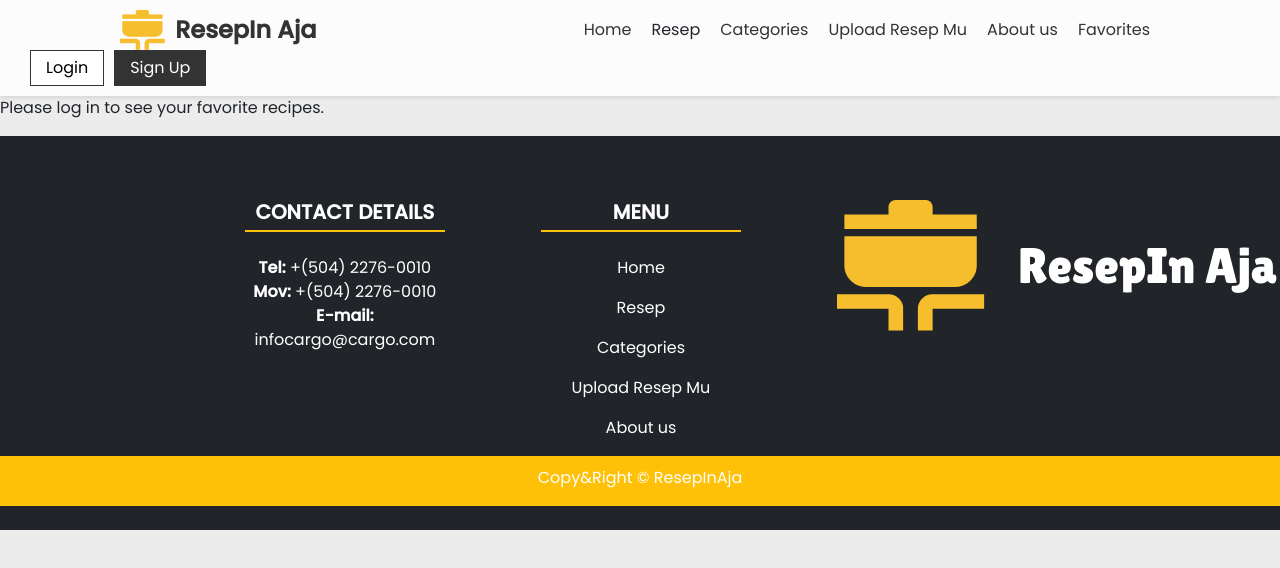
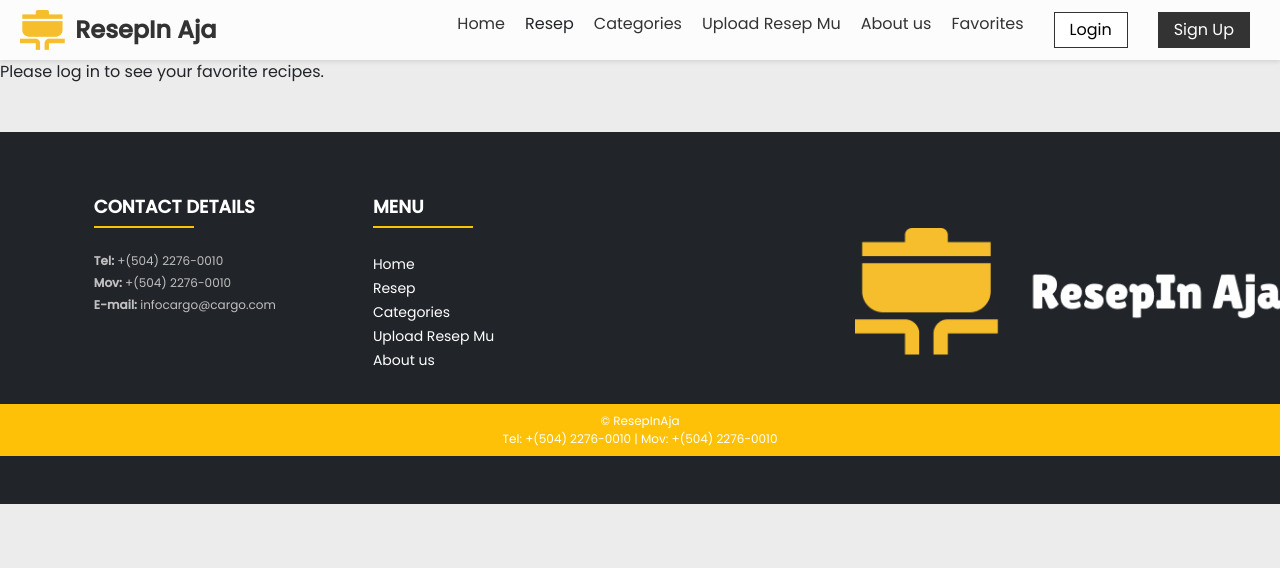
Before and after one commit to PetrusFE4/Project-23-Kitchen-App, a React (Vite) app in the folder frontend/ResepIn_Aja/: page /Favorites in a window 1280 px wide. Shown: the top 568 px of the page. Built offline with nearby package versions, Linux system fonts and the light colour scheme.

Commit message:
update home,navbar, favorit

```diff
--- a/frontend/ResepIn_Aja/package.json
+++ b/frontend/ResepIn_Aja/package.json
@@ -18,6 +18,7 @@
     "i": "^0.3.7",
     "react": "^18.2.0",
     "react-dom": "^18.2.0",
+    "react-icons": "^5.2.1",
     "react-router-dom": "^6.23.1",
     "sass": "^1.77.4",
     "styled-components": "^6.1.11"
--- a/frontend/ResepIn_Aja/src/components/AboutUs.jsx
+++ b/frontend/ResepIn_Aja/src/components/AboutUs.jsx
@@ -1,6 +1,7 @@
 /* eslint-disable no-const-assign */
 /* eslint-disable no-unused-vars */
 import { useNavigate } from "react-router-dom";
+import "../styles/aboutus.css"
 
 const AboutUs = () => {
   const Navigate = useNavigate();
--- a/frontend/ResepIn_Aja/src/components/Favorites.jsx
+++ b/frontend/ResepIn_Aja/src/components/Favorites.jsx
@@ -1,6 +1,7 @@
 import { useState, useEffect } from "react";
 import axios from "axios";
 import { Link } from "react-router-dom";
+import { FaRegTrashCan } from "react-icons/fa6";
 
 const Favorites = () => {
   const [favorites, setFavorites] = useState([]);
@@ -28,6 +29,29 @@ const Favorites = () => {
     }
   }, [user]);
 
+  const handleDeleteFav = async (resepId) => {
+    const confirmDelete = window.confirm("Apakah kamu yakin mau menghapus ini?");
+    if (!confirmDelete) {
+      return;
+    }
+
+    try {
+      await axios.delete(
+        `http://localhost:8888/user/favorites`,
+        {
+          data: { userId: user.id, resepId: resepId },
+          headers: {
+            Authorization: "Bearer " + localStorage.getItem("authToken"),
+          },
+        }
+      );
+      // Hapus favorit dari state setelah sukses menghapus dari database
+      setFavorites(favorites.filter((fav) => fav.resep.id !== resepId));
+    } catch (error) {
+      console.error("Error deleting favorite:", error);
+    }
+  };
+
   if (!user) {
     return <p>Please log in to see your favorite recipes.</p>;
   }
@@ -43,6 +67,12 @@ const Favorites = () => {
             <Link to={`/recipe/${fav.resep.id}`} className="details-button">
               More details
             </Link>
+            <button
+              className="delete-button"
+              onClick={() => handleDeleteFav(fav.resep.id)}
+            >
+              <FaRegTrashCan />
+            </button>
           </div>
         ))}
       </div>
--- a/frontend/ResepIn_Aja/src/components/Footer.jsx
+++ b/frontend/ResepIn_Aja/src/components/Footer.jsx
@@ -1,81 +1,60 @@
-// import React from 'react';
+import React from 'react';
 // import 'bootstrap/dist/css/bootstrap.min.css';
 // import './Footer.css';
 
 const Footer = () => {
   return (
-    <footer className="footer bg-dark text-white pt-5 pb-4">
-      <div className="container text-center">
+    <footer className="footer bg-dark text-white py-5 mt-5">
+      <div className="container">
         <div className="row">
-          <div className="col-md-4 col-lg-4 col-xl-3 mx-auto mt-3">
+          <div className="col-md-4 col-lg-4 col-xl-3 my-3">
             <h5 className="mb-4 font-weight-bold text-uppercase">
               Contact Details
             </h5>
-            <p>
+            <p className="mb-1 small-text">
               <strong>Tel:</strong> +(504) 2276-0010
-              <br />
+            </p>
+            <p className="mb-1 small-text">
               <strong>Mov:</strong> +(504) 2276-0010
-              <br />
+            </p>
+            <p className="mb-0 small-text">
               <strong>E-mail:</strong> infocargo@cargo.com
             </p>
           </div>
 
-          <div className="col-md-4 col-lg-3 col-xl-3 mx-auto mt-3">
+          <div className="col-md-4 col-lg-3 col-xl-3 my-3">
             <h5 className="mb-4 font-weight-bold text-uppercase">Menu</h5>
-            <p>
-              <a
-                href="#"
-                className="text-white"
-                style={{ textDecoration: "none" }}
-              >
-                Home
-              </a>
-            </p>
-            <p>
-              <a
-                href="#"
-                className="text-white"
-                style={{ textDecoration: "none" }}
-              >
-                Resep
-              </a>
-            </p>
-            <p>
-              <a
-                href="#"
-                className="text-white"
-                style={{ textDecoration: "none" }}
-              >
-                Categories
-              </a>
-            </p>
-            <p>
-              <a
-                href="#"
-                className="text-white"
-                style={{ textDecoration: "none" }}
-              >
-                Upload Resep Mu
-              </a>
-            </p>
-            <p>
-              <a
-                href="#"
-                className="text-white"
-                style={{ textDecoration: "none" }}
-              >
-                About us
-              </a>
-            </p>
+            <ul className="list-unstyled">
+              <li>
+                <a href="#" className="text-white text-decoration-none">Home</a>
+              </li>
+              <li>
+                <a href="#" className="text-white text-decoration-none">Resep</a>
+              </li>
+              <li>
+                <a href="#" className="text-white text-decoration-none">Categories</a>
+              </li>
+              <li>
+                <a href="#" className="text-white text-decoration-none">Upload Resep Mu</a>
+              </li>
+              <li>
+                <a href="#" className="text-white text-decoration-none">About us</a>
+              </li>
+            </ul>
           </div>
 
-          <div className="col-md-4 col-lg-3 col-xl-3 mx-auto mt-3 text-center">
-            <img src="/src/assets/logoRA.png" alt="Logo" />
+          <div className="col-md-4 col-lg-5 col-xl-6 my-3 d-flex justify-content-center align-items-center">
+            <img src="/src/assets/logoRA.png" alt="Logo" className="img-fluid logo" />
           </div>
         </div>
       </div>
-      <div className="Copyrigt">
-        <p>Copy&Right &copy; ResepInAja</p>
+      <div className="Copyrigt bg-warning py-2">
+        <p className="mb-0 text-center text-white" style={{ fontSize: '12px' }}>
+          &copy; ResepInAja
+        </p>
+        <p className="mb-0 text-center text-white" style={{ fontSize: '12px' }}>
+          Tel: +(504) 2276-0010 | Mov: +(504) 2276-0010
+        </p>
       </div>
     </footer>
   );
--- a/frontend/ResepIn_Aja/src/components/Navbar.jsx
+++ b/frontend/ResepIn_Aja/src/components/Navbar.jsx
@@ -1,18 +1,19 @@
 import { Link, useNavigate } from "react-router-dom";
 import { useEffect, useState } from "react";
 import Logo from "../assets/Logo.png";
-// import "./Navbar.css"; // Pastikan file CSS sudah diimpor
 
 const Navbar = () => {
   const navigate = useNavigate();
   const [username, setUsername] = useState(null);
   const [role, setRole] = useState(null);
+  const [menuOpen, setMenuOpen] = useState(false);
 
   useEffect(() => {
     const token = localStorage.getItem("authToken");
     if (token) {
       const user = JSON.parse(localStorage.getItem("user"));
-      if (user) { // Tambahkan pengecekan untuk memastikan user ada
+      if (user) {
+        // Tambahkan pengecekan untuk memastikan user ada
         setUsername(user.username);
         setRole(user.role);
       }
@@ -28,13 +29,20 @@ const Navbar = () => {
     window.location.reload();
   };
 
+  const toggleMenu = () => {
+    setMenuOpen(!menuOpen);
+  };
+
   return (
     <nav className="navbar">
       <div className="navbar-logo" onClick={() => navigate("/Home")}>
         <img src={Logo} alt="ResepIn Aja Logo" />
         <span>ResepIn Aja</span>
       </div>
-      <ul className="navbar-links">
+      <div className="menu-icon" onClick={toggleMenu}>
+        ☰
+      </div>
+      <ul className={`navbar-links ${menuOpen ? "active" : ""}`}>
         <li>
           <Link to="/">Home</Link>
         </li>
@@ -53,26 +61,29 @@ const Navbar = () => {
         <li>
           <Link to="/Favorites">Favorites</Link>
         </li>
-      </ul>
-      <div className="navbar-auth">
-        {username ? (
+        {!username && (
           <>
-            <span>Welcome, {username}</span>
-            <button className="logout-button" onClick={handleLogout}>
-              Logout
-            </button>
-          </>
-        ) : (
-          <>
-            <button className="login-button" onClick={() => navigate("/Login")}>
-              Login
-            </button>
-            <button className="signup-button" onClick={() => navigate("/Signup")}>
-              Sign Up
-            </button>
+            <li>
+              <button className="login-button" onClick={() => navigate("/Login")}>
+                Login
+              </button>
+            </li>
+            <li>
+              <button className="signup-button" onClick={() => navigate("/Signup")}>
+                Sign Up
+              </button>
+            </li>
           </>
         )}
-      </div>
+      </ul>
+      {username && (
+        <div className={`navbar-auth ${menuOpen ? "active" : ""}`}>
+          <span>Welcome, {username}</span>
+          <button className="logout-button" onClick={handleLogout}>
+            Logout
+          </button>
+        </div>
+      )}
     </nav>
   );
 };
--- a/frontend/ResepIn_Aja/src/styles/RecipeDetail.css
+++ b/frontend/ResepIn_Aja/src/styles/RecipeDetail.css
@@ -2,6 +2,7 @@
   max-width: 100%;
   margin: 0 auto;
   padding: 20px;
+  margin-left: 30px;
 }
 
 .recipe-header {
@@ -26,9 +27,10 @@
 }
 
 .recipe-image img {
+  margin-top: 0px;
   width: 400px;
   height: auto;
-  margin-left: 100px;
+  margin-left: 150px;
 }
 
 .recipe-details h2 {
@@ -49,7 +51,7 @@
 }
 
 .recipe-details {
-  margin-left: 50px;
+  margin-left: 160px;
   font-size: 16px;
   background-color: #e0e0e0;
   padding: 20px;
@@ -81,7 +83,7 @@
 }
 .recipe-steps {
   background-color: #e0e0e0;
-  margin-right: 500px;
+  margin-right: 550px;
   padding: 20px;
   border-radius: 8px;
   margin-bottom: 20px;
--- a/frontend/ResepIn_Aja/src/styles/aboutus.css
+++ b/frontend/ResepIn_Aja/src/styles/aboutus.css
@@ -2,7 +2,9 @@ html {
   box-sizing: border-box;
 }
 
-  *, *:before, *:after {
+*,
+*:before,
+*:after {
   box-sizing: inherit;
 }
 
@@ -21,7 +23,7 @@ html {
 .about-section {
   padding: 50px;
   text-align: center;
-    background-color: #3D447A;
+  background-color: #3d447a;
   color: white;
 }
 .title {
@@ -38,7 +40,7 @@ html {
   justify-content: center;
   display: flex;
   align-items: center;
-    background-color: #F6BE2C;
+  background-color: #f6be2c;
 }
 .card-title {
   text-align: center;
@@ -53,3 +55,25 @@ html {
 .text-resep {
   cursor: pointer;
 }
+
+/* CSS untuk mengatur font size di dalam about-section */
+.about-section {
+  padding: 50px;
+  text-align: center;
+  background-color: #3d447a;
+  color: white;
+  font-size: 16px; /* Sesuaikan dengan ukuran yang diinginkan */
+}
+
+.about-section h1 {
+  font-size: 2.5rem; /* Contoh ukuran font untuk judul h1 */
+}
+
+.about-section h4 {
+  font-size: 1.5rem; /* Contoh ukuran font untuk sub-title h4 */
+}
+
+.about-section p {
+  font-size: 20px; /* Contoh ukuran font untuk paragraf p */
+  color: rgb(179, 183, 183);
+}
--- a/frontend/ResepIn_Aja/src/styles/favorite.css
+++ b/frontend/ResepIn_Aja/src/styles/favorite.css
@@ -7,3 +7,17 @@
 .recipe-gird {
     padding-top: 20px;
 }
+
+.delete-button {
+    background-color: red;
+    color: white;
+    border: none;
+    padding: 5px 10px;
+    cursor: pointer;
+    margin-left: 10px;
+    border-radius: 3px;
+  }
+
+  .delete-button:hover {
+    background-color: darkred;
+  }
--- a/frontend/ResepIn_Aja/src/styles/footer.css
+++ b/frontend/ResepIn_Aja/src/styles/footer.css
@@ -1,14 +1,28 @@
 .footer {
   background-color: #343a40;
   color: white;
-    padding-top: 20px;
-    position: relative;
-    margin-top: 10px;
+  padding-top: 0; /* Menghapus padding atas */
+  padding-bottom: 0; /* Menghapus padding bawah */
 }
 
+/* Jika Anda ingin menghilangkan padding secara keseluruhan,
+   termasuk padding kiri dan kanan yang sebelumnya sudah 0 */
+.footer {
+  background-color: #343a40;
+  color: white;
+  padding: 0; /* Menghapus padding secara keseluruhan */
+}
+
+/*
+.footer {
+  background-color: #343a40;
+  color: white;
+}
+*/
 .footer a {
   color: white;
   text-decoration: none;
+  font-size: 14px;
 }
 
 .footer a:hover {
@@ -19,10 +33,7 @@
 .footer .col-md-4,
 .footer .col-lg-3,
 .footer .col-xl-3 {
-    margin-top: 20px;
-  }
-  .footer .col-md-4 {
-    padding-right: 10px;
+  margin-bottom: 0px; /* Mengubah margin-top menjadi margin-bottom */
 }
 
 .footer .fab {
@@ -30,17 +41,17 @@
 }
 
 .footer .col-md-4 img {
-    align-items: center;
+  max-width: 80%;
   height: auto;
 }
 
-
 .footer h5 {
-    font-weight: 700;
+  font-weight: bold;
   text-transform: uppercase;
-    margin-bottom: 1rem;
+  margin-bottom: 20px;
   position: relative;
-    padding-bottom: 0.5rem;
+  padding-bottom: 10px;
+  font-size: 18px; /* Menyesuaikan ukuran font */
 }
 
 .footer h5::after {
@@ -48,29 +59,40 @@
   position: absolute;
   left: 0;
   bottom: 0;
-    width: 200px;
+  width: 100px;
   height: 2px;
   background-color: #ffc107;
 }
+
 .Copyrigt {
-    font-weight: 300;
-    text-decoration: solid;
   background-color: #ffc107;
-    width: auto;
-    height: 50px;
   text-align: center;
-    align-items: center;
-    padding-top: 10px;
+  padding: 8px 0;
+  font-size: 12px; /* Menyesuaikan ukuran font */
 }
+
 .Copyrigt p {
-    text-align: center;
-    align-items: center;
+  margin-bottom: 0;
+}
 
-
-  }
-  .Copyrigt:hover{
+.Copyrigt:hover {
   color: #000000;
   cursor: pointer;
-    text-align: center;
-    align-items: center;
 }
+
+.small-text {
+  font-size: 12px; /* Menyesuaikan ukuran font */
+}
+
+.logo {
+  max-width: 100%;
+  height: auto;
+  margin-left: 300px; /* Memindahkan logo ke kanan */
+}
+
+.small-text {
+  font-size: 12px; /* Menyesuaikan ukuran font */
+  line-height: 1.5; /* Menyesuaikan jarak antar baris */
+  color: #c1bfbf; /* Menyesuaikan warna teks */
+  /* tambahkan properti CSS lain sesuai kebutuhan */
+}
--- a/frontend/ResepIn_Aja/src/styles/home.css
+++ b/frontend/ResepIn_Aja/src/styles/home.css
@@ -16,8 +16,12 @@ body {
 
 .home-header h1 {
   font-size: 2.5em;
-  color: #f8b400;
+  /* color: #f8b400; */
   margin-bottom: 10px;
+  background: linear-gradient(to right, #ecc444, #fb9b65, #6d5fc1, #3f60b6);
+  -webkit-background-clip: text;
+  background-clip: text;
+  -webkit-text-fill-color: transparent;
 }
 
 .home-header p {
@@ -25,6 +29,28 @@ body {
   color: #555;
   margin-bottom: 20px;
 }
+
+/* .search-container {
+  display: flex;
+  justify-content: center;
+  align-items: center;
+}
+
+.explore-button {
+  display: flex;
+  align-items: center;
+  background: linear-gradient(to right, #3F60B6, #6D5FC1, #FB9B65, #ECC444);
+  border: none;
+  border-radius: 50px;
+  padding: 10px 20px;
+  color: white;
+  font-size: 16px;
+  cursor: pointer;
+}
+
+.explore-button span {
+  margin-right: 10px;
+} */
 
 .search-container {
   display: flex;
@@ -35,7 +61,7 @@ body {
 .explore-button {
   display: flex;
   align-items: center;
-  background: linear-gradient(to right, #3F60B6, #6D5FC1, #FB9B65, #ECC444);
+  background: linear-gradient(to right, #3f60b6, #6d5fc1, #fb9b65, #ecc444);
   border: none;
   border-radius: 50px;
   padding: 10px 20px;
@@ -69,6 +95,8 @@ body {
   align-items: center;
   justify-content: space-between;
   margin-bottom: 20px;
+  margin-left: 20px; /* Margin kiri yang sama */
+  margin-right: 20px; /* Margin kanan yang sama */
 }
 
 .recipe-section h3 {
@@ -156,7 +184,7 @@ body {
 }
 
 /* Body.css */
-.body-section {
+/* .body-section {
   background-color: #f8b400;
   width: 100%;
   height: auto;
@@ -176,6 +204,72 @@ body {
   height: 190px;
   border-radius: 8px;
   align-items: center;
+} */
+
+.body-section {
+  background-color: #f8b400;
+  width: auto;
+  height: auto;
+  justify-content: center;
+  display: flex;
+  padding-top: 20px;
+  margin: 60px; /* Margin yang sama */
+  border-radius: 10px;
+}
+
+.body-section h1 {
+  font-weight: bold;
+  align-items: center;
+}
+
+.food-images img {
+  width: 170px;
+  height: 190px;
+  border-radius: 8px;
+  align-items: center;
+  margin-right: 50px;
+}
+
+.notepad-widget {
+  background: #fff;
+  border: 1px solid #ddd;
+  border-radius: 8px;
+  padding: 20px;
+  max-width: 400px;
+  margin: 20px auto;
+  box-shadow: 0 4px 8px rgba(0, 0, 0, 0.1);
+}
+
+.notepad-widget h2 {
+  margin-bottom: 10px;
+  font-size: 1.5rem;
+  color: #333;
+}
+
+.notepad-widget textarea {
+  width: 100%;
+  height: 200px;
+  padding: 10px;
+  border: 1px solid #ddd;
+  border-radius: 4px;
+  font-size: 1rem;
+  color: #333;
+  resize: vertical;
+}
+
+.notepad-widget button {
+  margin-top: 10px;
+  padding: 10px 20px;
+  background-color: #28a745;
+  border: none;
+  border-radius: 4px;
+  color: #fff;
+  font-size: 1rem;
+  cursor: pointer;
+}
+
+.notepad-widget button:hover {
+  background-color: #218838;
 }
 
 @media (max-width: 800px) {
@@ -211,11 +305,13 @@ body {
 }
 
 .section-info {
-  background-color: #3D447A;
+  background-color: #3d447a;
   height: auto;
   justify-content: center;
   display: flex;
-  margin-top: 20px;
+  margin : 60px;
+  border-radius: 10px;
+
 }
 
 .container {
@@ -247,7 +343,7 @@ body {
   color: #f8b400;
   padding-left: 50px;
   text-align: center;
-  font-family: 'Segoe UI';
+  font-family: "Segoe UI";
   font-weight: bold;
 }
 
@@ -276,3 +372,27 @@ body {
   color: #fff;
   border-color: #007bff;
 }
+
+.recipe-card .details-button.fav-button {
+  background-color: red;
+  color: white;
+  margin-left: 25px;
+}
+
+.recipe-card .details-button.fav-button:hover {
+  background-color: white;
+  color: red;
+  border: 1px solid red;
+}
+
+.explore-button a {
+  color: white;
+}
+
+.recipe-section .col h3 {
+  margin-left: 0;
+}
+
+.recipe-section .filter-button {
+  margin-right: 0;
+}
--- a/frontend/ResepIn_Aja/src/styles/navbar.css
+++ b/frontend/ResepIn_Aja/src/styles/navbar.css
@@ -1,3 +1,4 @@
+/* Navbar CSS */
 .navbar {
   display: flex;
   justify-content: space-between;
@@ -5,12 +6,13 @@
   background-color: #ffffffd6;
   padding: 10px 20px;
   box-shadow: 0 2px 4px rgba(0, 0, 0, 0.1);
+  flex-wrap: wrap;
 }
 
 .navbar-logo {
   display: flex;
   align-items: center;
-    padding-left: 100px;
+  cursor: pointer;
 }
 
 .navbar-logo img {
@@ -29,9 +31,7 @@
   display: flex;
   margin: 0;
   padding: 0;
-    padding-left: 100px;
-    padding-right: 100px;
-
+  flex-wrap: wrap;
 }
 
 .navbar-links li {
@@ -46,17 +46,18 @@
 }
 
 .navbar-links a.active,
-  .navbar-links :hover {
+.navbar-links a:hover {
   color: #f8b400;
 }
+
 .navbar-auth {
   display: flex;
   align-items: center;
-    padding-right: 100px;
 }
 
 .login-button,
-  .signup-button {
+.signup-button,
+.logout-button {
   background-color: #fff;
   border: 1px solid #333;
   padding: 5px 15px;
@@ -71,8 +72,80 @@
 }
 
 .login-button:hover,
-  .signup-button:hover {
+.signup-button:hover,
+.logout-button:hover {
   background-color: #f8b400;
   color: #fff;
+}
 
+/* Responsive dropdown menu */
+.menu-icon {
+  display: none;
+  font-size: 24px;
+  cursor: pointer;
 }
+
+.dropdown-menu {
+  display: none;
+  flex-direction: column;
+  width: 100%;
+  position: absolute;
+  top: 60px;
+  left: 0;
+  background-color: #ffffffd6;
+  box-shadow: 0 2px 4px rgba(0, 0, 0, 0.1);
+  z-index: 1;
+}
+
+.dropdown-menu a,
+.dropdown-menu button {
+  padding: 10px 20px;
+  text-align: center;
+  width: 100%;
+  background: none;
+  border: none;
+  cursor: pointer;
+  font-size: 16px;
+}
+
+.dropdown-menu a:hover,
+.dropdown-menu button:hover {
+  background-color: #f8b400;
+  color: #fff;
+}
+
+@media (max-width: 768px) {
+  .navbar {
+    flex-direction: column;
+  }
+
+  .navbar-logo {
+    margin-bottom: 10px;
+  }
+
+  .navbar-links {
+    display: none;
+    flex-direction: column;
+    width: 100%;
+  }
+
+  .navbar-links li {
+    margin: 5px 0;
+  }
+
+  .navbar-auth {
+    display: none;
+    justify-content: center;
+    margin-top: 10px;
+    padding-right: 0;
+  }
+
+  .menu-icon {
+    display: block;
+  }
+
+  .navbar-links.active,
+  .navbar-auth.active {
+    display: flex;
+  }
+}
```
Also changed, not shown: frontend/ResepIn_Aja/src/components/Home.jsx (+31 -44 lines), 1 other file (tests, documents, lock files or other folders). Lines whose indentation alone changed are shown as unchanged.
